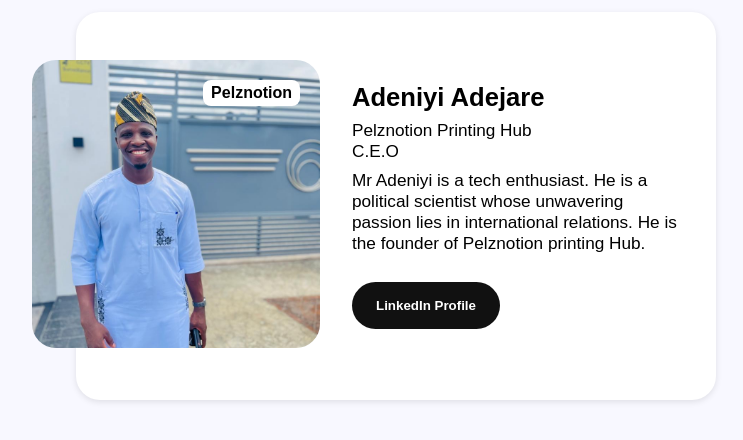
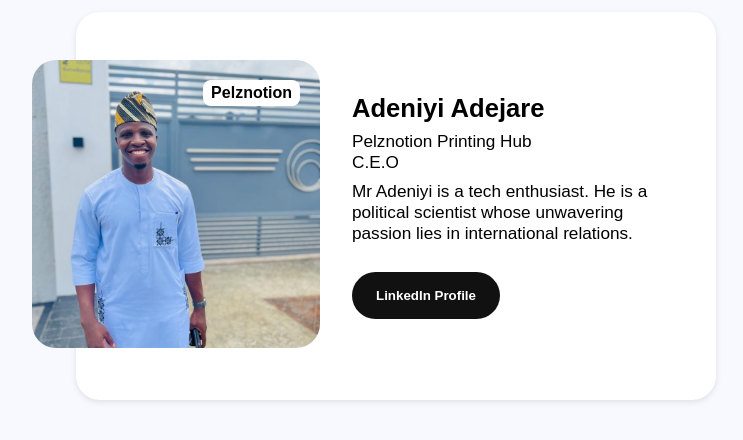
Before and after one commit to Pelznotion/Responsive-card, a plain HTML site: page index.html in a window 1280 px wide. Shown: the part 194-634 px from the top of the page, without its empty margins (244-987 px from the left). Drawn offline with Linux system fonts and the light colour scheme.

Commit message:
Update index.html

```diff
--- a/index.html
+++ b/index.html
@@ -21,8 +21,7 @@
           </p>
           <p class="card__description">
             Mr Adeniyi is a tech enthusiast. He is a political scientist whose
-            unwavering passion lies in international relations. He is the
-            founder of Pelznotion printing Hub.
+            unwavering passion lies in international relations.
           </p>
         </div>
         <div class="card__footer">
```
